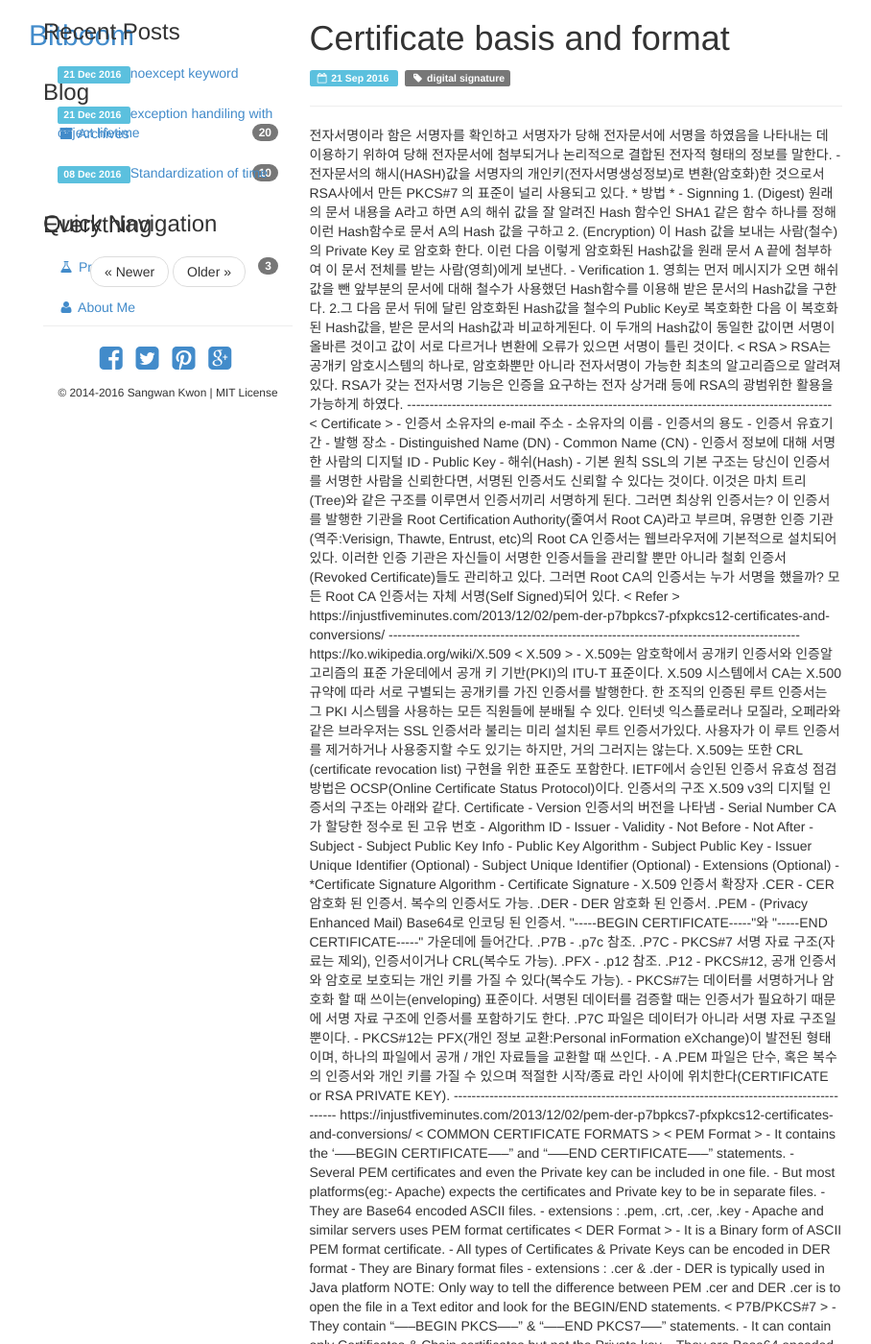
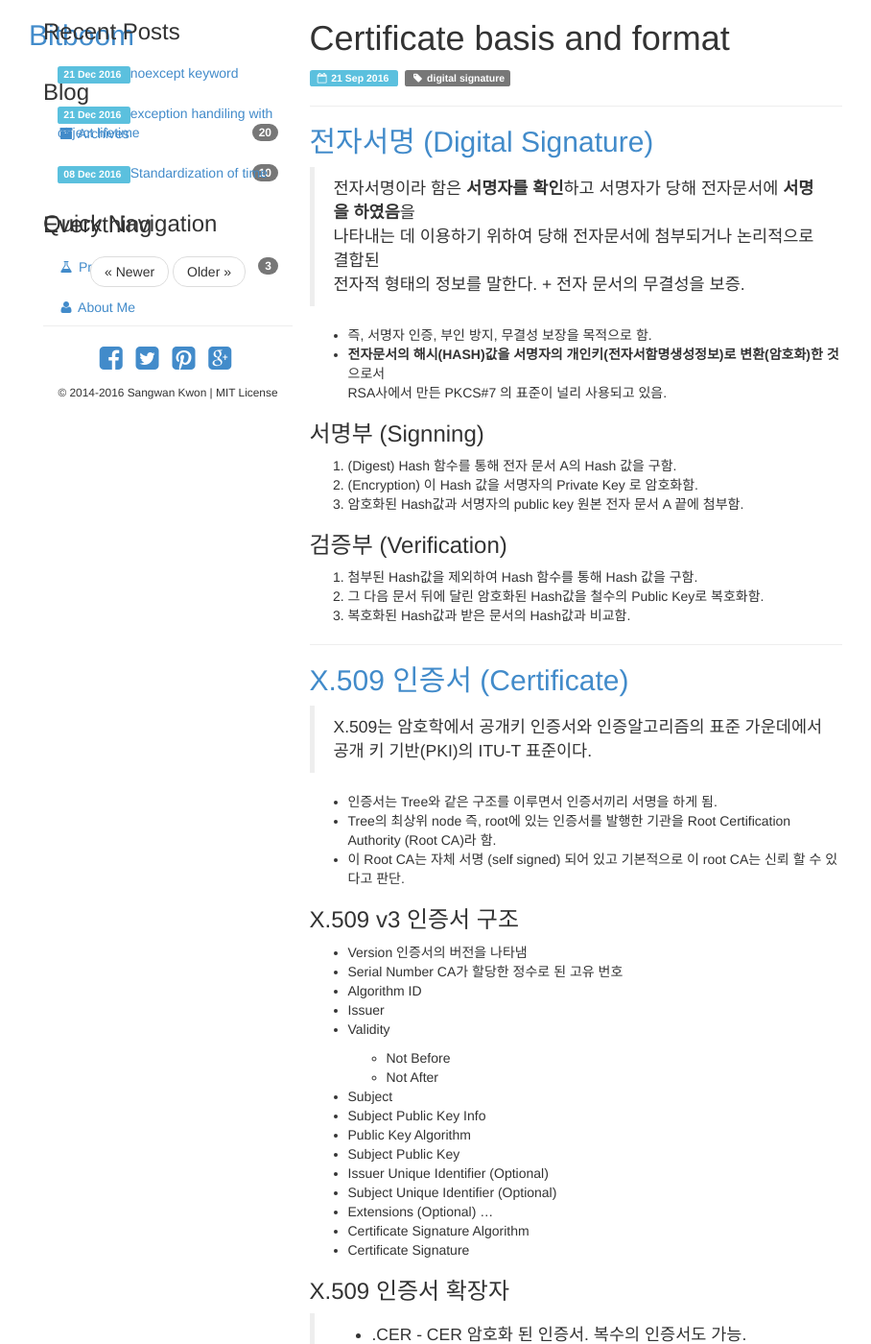
Before and after one commit to bitboom/bitboom.github.io, a Jekyll site: the page built from _posts/2016-09-21-certificate-basis.md, in a window 1280 px wide and 1400 px high. Shown: the whole window at 96% size, without its empty margins (40-948 px from the left). Built offline with Jekyll 4.4.1, drawn with Linux system fonts in a browser that asks for light colours; some of the changed text lies outside the part shown.

Commit message:
Update 2016-09-21-certificate-basis.md

```diff
--- a/_posts/2016-09-21-certificate-basis.md
+++ b/_posts/2016-09-21-certificate-basis.md
@@ -4,91 +4,42 @@ title: Certificate basis and format
 tags: [digital signature]
 ---
 
-<Digital Signature>
-전자서명이라 함은 서명자를 확인하고 서명자가 당해 전자문서에 서명을 하였음을
-나타내는 데 이용하기 위하여 당해 전자문서에 첨부되거나 논리적으로 결합된
-전자적 형태의 정보를 말한다.
+## [전자서명 (Digital Signature)][1]
+> 전자서명이라 함은 **서명자를 확인**하고 서명자가 당해 전자문서에 **서명을 하였음**을
+> 나타내는 데 이용하기 위하여 당해 전자문서에 첨부되거나 논리적으로 결합된
+> 전자적 형태의 정보를 말한다.  + 전자 문서의 무결성을 보증.
 
-- 전자문서의 해시(HASH)값을 서명자의 개인키(전자서명생성정보)로 변환(암호화)한
-것으로서 RSA사에서 만든 PKCS#7 의 표준이 널리 사용되고 있다.
+- 즉, 서명자 인증, 부인 방지, 무결성 보장을 목적으로 함.
+- **전자문서의 해시(HASH)값을 서명자의 개인키(전자서함명생성정보)로 변환(암호화)한 것**으로서
+  RSA사에서 만든 PKCS#7 의 표준이 널리 사용되고 있음.
 
-* 방법 *
+### 서명부 (Signning)
+1. (Digest) Hash 함수를 통해 전자 문서 A의 Hash 값을 구함.
+2. (Encryption) 이 Hash 값을 서명자의 Private Key 로 암호화함.
+3. 암호화된 Hash값과 서명자의 public key 원본 전자 문서 A 끝에 첨부함.
 
-- Signning
-1. (Digest) 원래의 문서 내용을 A라고 하면 A의 해쉬 값을 잘 알려진 Hash 함수인 SHA1
-같은 함수 하나를 정해 이런 Hash함수로 문서 A의 Hash 값을 구하고
+### 검증부 (Verification)
+1. 첨부된 Hash값을 제외하여 Hash 함수를 통해 Hash 값을 구함.
+2. 그 다음 문서 뒤에 달린 암호화된 Hash값을 철수의 Public Key로 복호화함.
+3. 복호화된 Hash값과 받은 문서의 Hash값과 비교함.
 
-2. (Encryption) 이 Hash 값을 보내는 사람(철수)의 Private Key 로 암호화 한다.
-이런 다음 이렇게 암호화된 Hash값을 원래 문서 A 끝에 첨부하여 이 문서 전체를 받는
-사람(영희)에게 보낸다.
+---
 
-- Verification
-1. 영희는 먼저 메시지가 오면 해쉬값을 뺀 앞부분의 문서에 대해 철수가 사용했던
-Hash함수를 이용해 받은 문서의 Hash값을 구한다.
+## [X.509 인증서 (Certificate)][2]
+> X.509는 암호학에서 공개키 인증서와 인증알고리즘의 표준 가운데에서 공개 키 기반(PKI)의 ITU-T 표준이다.
 
-2.그 다음 문서 뒤에 달린 암호화된 Hash값을 철수의 Public Key로 복호화한 다음 이
-복호화된 Hash값을, 받은 문서의 Hash값과 비교하게된다.
-이 두개의 Hash값이 동일한 값이면 서명이 올바른 것이고
-값이 서로 다르거나 변환에 오류가 있으면 서명이 틀린 것이다.
+- 인증서는 Tree와 같은 구조를 이루면서 인증서끼리 서명을 하게 됨.
+- Tree의 최상위 node 즉, root에 있는 인증서를 발행한 기관을 Root Certification Authority (Root CA)라 함.
+- 이 Root CA는 자체 서명 (self signed) 되어 있고 기본적으로 이 root CA는 신뢰 할 수 있다고 판단.
 
-< RSA >
-RSA는 공개키 암호시스템의 하나로, 암호화뿐만 아니라 전자서명이 가능한 최초의 알고리즘으로
-알려져 있다. RSA가 갖는 전자서명 기능은 인증을 요구하는
-전자 상거래 등에 RSA의 광범위한 활용을 가능하게 하였다.
-
------------------------------------------------------------------------------------------------
-
-< Certificate >
-
-- 인증서 소유자의 e-mail 주소
-- 소유자의 이름
-- 인증서의 용도
-- 인증서 유효기간
-- 발행 장소
-- Distinguished Name (DN)
-- Common Name (CN)
-- 인증서 정보에 대해 서명한 사람의 디지털 ID
-- Public Key
-- 해쉬(Hash)
-
-- 기본 원칙
-SSL의 기본 구조는 당신이 인증서를 서명한 사람을 신뢰한다면, 서명된 인증서도 신뢰할 수 있다는 것이다.
-이것은 마치 트리(Tree)와 같은 구조를 이루면서 인증서끼리 서명하게 된다. 그러면 최상위 인증서는?
-이 인증서를 발행한 기관을 Root Certification Authority(줄여서 Root CA)라고 부르며,
-유명한 인증 기관(역주:Verisign, Thawte, Entrust, etc)의 Root CA 인증서는 웹브라우저에 기본적으로 설치되어 있다.
-이러한 인증 기관은 자신들이 서명한 인증서들을 관리할 뿐만 아니라 철회 인증서(Revoked Certificate)들도 관리하고 있다.
-그러면 Root CA의 인증서는 누가 서명을 했을까? 모든 Root CA 인증서는 자체 서명(Self Signed)되어 있다.
-
-< Refer >
-https://injustfiveminutes.com/2013/12/02/pem-der-p7bpkcs7-pfxpkcs12-certificates-and-conversions/
-
-
---------------------------------------------------------------------------------------------
-
-https://ko.wikipedia.org/wiki/X.509
-
-< X.509 >
-- X.509는 암호학에서 공개키 인증서와 인증알고리즘의 표준 가운데에서 공개 키 기반(PKI)의 ITU-T 표준이다.
-X.509 시스템에서 CA는 X.500 규약에 따라 서로 구별되는 공개키를 가진 인증서를 발행한다.
-
-한 조직의 인증된 루트 인증서는 그 PKI 시스템을 사용하는 모든 직원들에 분배될 수 있다.
-인터넷 익스플로러나 모질라, 오페라와 같은 브라우저는 SSL 인증서라 불리는 미리 설치된 루트 인증서가있다.
-사용자가 이 루트 인증서를 제거하거나 사용중지할 수도 있기는 하지만, 거의 그러지는 않는다.
-
-X.509는 또한 CRL (certificate revocation list) 구현을 위한 표준도 포함한다.
-IETF에서 승인된 인증서 유효성 점검 방법은 OCSP(Online Certificate Status Protocol)이다.
-
-인증서의 구조
-X.509 v3의 디지털 인증서의 구조는 아래와 같다.
-
-Certificate
+### X.509 v3 인증서 구조
 - Version 인증서의 버전을 나타냄
 - Serial Number CA가 할당한 정수로 된 고유 번호
 - Algorithm ID
 - Issuer
 - Validity
-- Not Before
-- Not After
+  - Not Before
+  - Not After
 - Subject
 - Subject Public Key Info
 - Public Key Algorithm
@@ -96,53 +47,39 @@ Certificate
 - Issuer Unique Identifier (Optional)
 - Subject Unique Identifier (Optional)
 - Extensions (Optional)
-- *Certificate Signature Algorithm
+...
+- Certificate Signature Algorithm
 - Certificate Signature
 
-- X.509 인증서 확장자
+### X.509 인증서 확장자
+>- .CER - CER 암호화 된 인증서. 복수의 인증서도 가능.
+>- .DER - DER 암호화 된 인증서.
+>- .PEM - (Privacy Enhanced Mail) **Base64로 인코딩** 된 인증서.
+>  - "-----BEGIN CERTIFICATE-----"와 "-----END CERTIFICATE-----" 의 형식.
+>- .PFX - .p12 참조.
+>- .P12 - PKCS#12, 공개 인증서와 **암호로 보호되는 개인 키**를 가질 수 있다(복수도 가능).
 
-.CER - CER 암호화 된 인증서. 복수의 인증서도 가능.
-.DER - DER 암호화 된 인증서.
-.PEM - (Privacy Enhanced Mail) Base64로 인코딩 된 인증서.
- "-----BEGIN CERTIFICATE-----"와 "-----END CERTIFICATE-----" 가운데에 들어간다.
-.P7B - .p7c 참조.
-.P7C - PKCS#7 서명 자료 구조(자료는 제외), 인증서이거나 CRL(복수도 가능).
-.PFX - .p12 참조.
-.P12 - PKCS#12, 공개 인증서와 암호로 보호되는 개인 키를 가질 수 있다(복수도 가능).
-
-- PKCS#7는 데이터를 서명하거나 암호화 할 때 쓰이는(enveloping) 표준이다.
-  서명된 데이터를 검증할 때는 인증서가 필요하기 때문에 서명 자료 구조에 인증서를 포함하기도 한다.
-  .P7C 파일은 데이터가 아니라 서명 자료 구조일 뿐이다.
-
-- PKCS#12는 PFX(개인 정보 교환:Personal inFormation eXchange)이 발전된 형태이며,
+> PKCS#12는 PFX(**개인 정보 교환**:Personal inFormation eXchange)이 발전된 형태이며,
   하나의 파일에서 공개 / 개인 자료들을 교환할 때 쓰인다.
 
-- A .PEM 파일은 단수, 혹은 복수의 인증서와 개인 키를 가질 수 있으며
- 적절한 시작/종료 라인 사이에 위치한다(CERTIFICATE or RSA PRIVATE KEY).
+---
 
+## COMMON CERTIFICATE FORMATS
 
---------------------------------------------------------------------------------------------
-
-https://injustfiveminutes.com/2013/12/02/pem-der-p7bpkcs7-pfxpkcs12-certificates-and-conversions/
-
-< COMMON CERTIFICATE FORMATS >
-
-< PEM Format >
-- It contains the ‘—–BEGIN CERTIFICATE—–” and “—–END CERTIFICATE—–” statements.
+### PEM Format
+- It contains the **‘—–BEGIN CERTIFICATE—–” and “—–END CERTIFICATE—–”**며 statements.
 - Several PEM certificates and even the Private key can be included in one file.
 - But most platforms(eg:- Apache) expects the certificates and Private key to be in separate files.
-
-- They are Base64 encoded ASCII files.
+- They are **Base64 encoded ASCII files**.
 - extensions : .pem, .crt, .cer, .key
 - Apache and similar servers uses PEM format certificates
 
-< DER Format >
-- It is a Binary form of ASCII PEM format certificate.
+## DER Format
+- It is a **Binary form of ASCII PEM format** certificate.
 - All types of Certificates & Private Keys can be encoded in DER format
 - They are Binary format files
 - extensions : .cer & .der
 - DER is typically used in Java platform
-
 
 NOTE: Only way to tell the difference between PEM .cer and DER .cer is to open the file
       in a Text editor and look for the BEGIN/END statements.
```
Also changed, not shown: other parts of _posts/2016-09-21-certificate-basis.md (+4 -0 lines).
